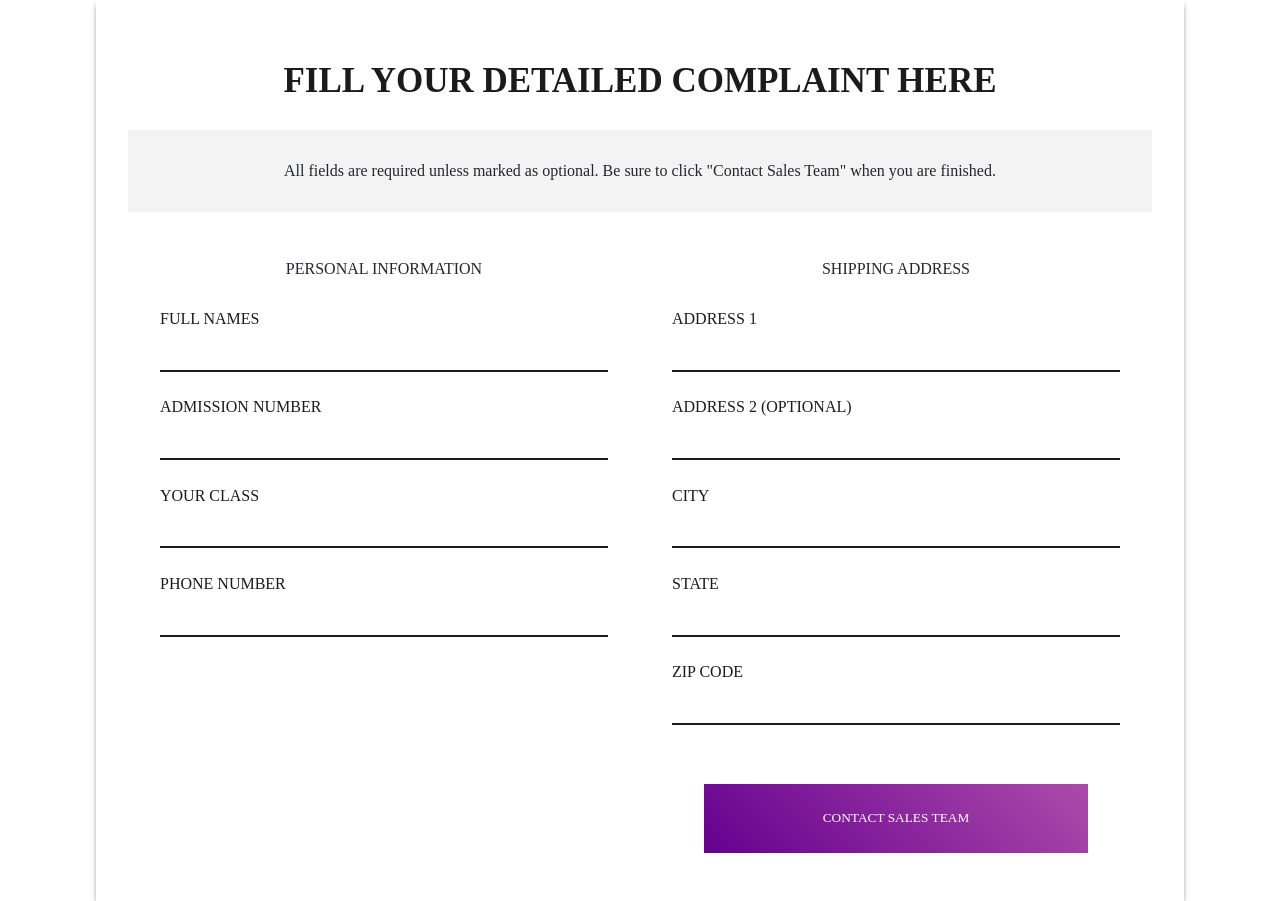
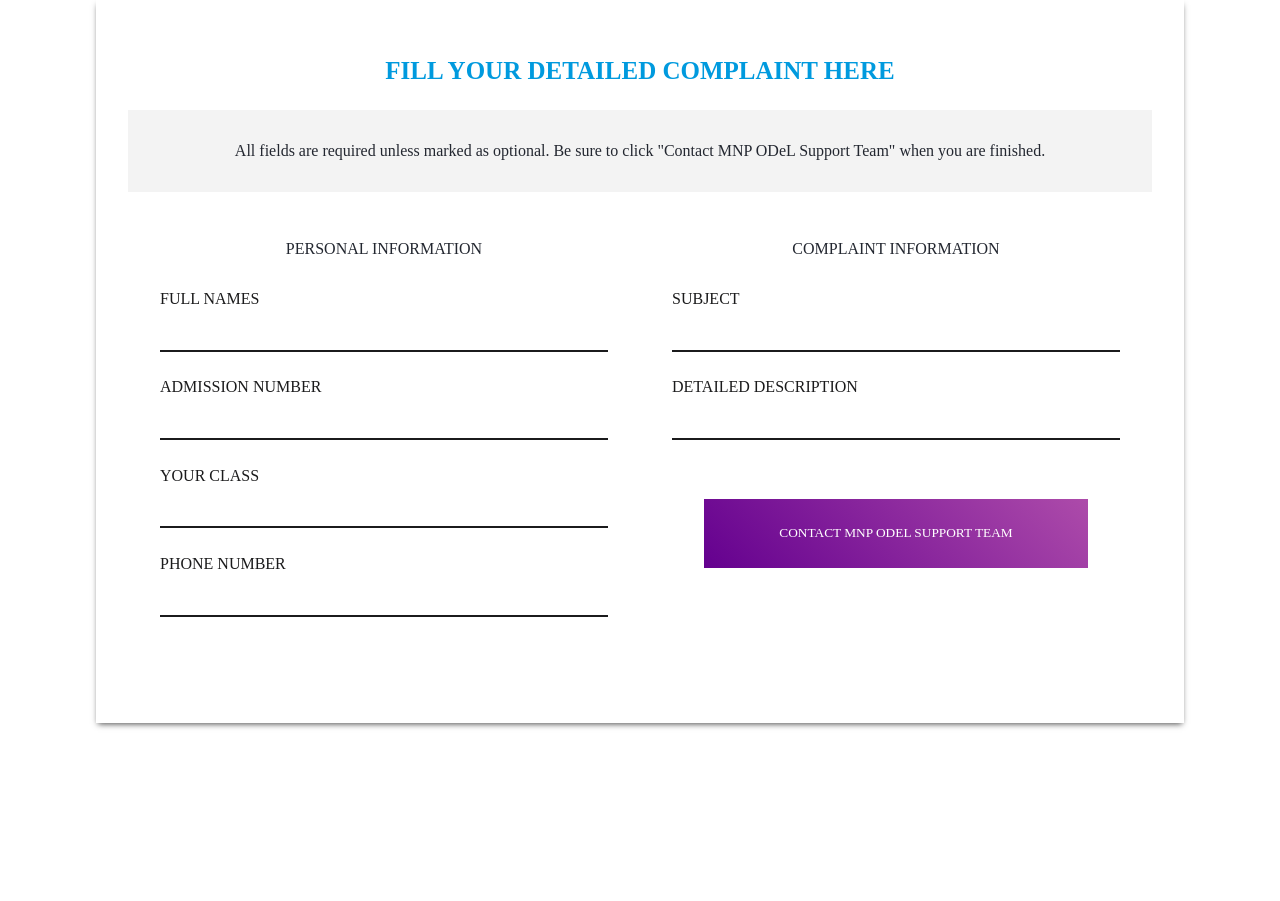
Before and after one commit to RCLDevelopers/ODeL-Complaints-Form, a plain HTML site: page index.html in a window 1280 px wide. After the commit the page ends 800 px from the top, so only its background shows below. Drawn offline with Linux system fonts and the light colour scheme.

Commit message:
first commit

```diff
--- a/index.html
+++ b/index.html
@@ -10,7 +10,7 @@
                               <div class="instructions">
 
                                 All fields are required unless marked as optional.
-       Be sure to click "Contact Sales Team"
+                                Be sure to click "Contact MNP ODeL Support Team"
                                 when you are finished.
 
                               </div>
@@ -23,6 +23,7 @@
                                                 Full Names
                                               </label>
                                               <input id="first-name" name="first-name" type="text" required>
+
                                               <label for="last-name">
                                                 Admission Number
                                               </label>
@@ -55,19 +56,24 @@
                                         </div>
                                         <div class="column-6">
                                 <fieldset>
-	      <legend>Shipping Address</legend>
-	      <label for="shipping-address-line-1">Address 1</label>
-	      <input id="shipping-address-line-1" id="shipping-address-line-1" type="text" required>
-	      <label for="shipping-address-line-2">Address 2 (optional)</label>
-	      <input id="shipping-address-line-2" id="shipping-address-line-2" type="text">
-	      <label for="shipping-address-city">City</label>
+                          <legend>Complaint Information</legend>
+                          <label for="Subject">Subject</label>
+                          <input id="Subject"  type="text" required>
+
+                          <label for="Detailed-Description">Detailed Description</label>
+                          <input id="Detailed-Description" type="text">
+
+                          <!--<label for="shipping-address-city">City</label>
                           <input id="shipping-address-city" id="shipping-address-city" type="text" required>
+
                           <label for="shipping-address-state">State</label>
                           <input id="shipping-address-state" id="shipping-address-state" type="text" required>
+
                           <label for="shipping-address-zip-code">Zip Code</label>
                           <input id="shipping-address-zip-code" id="shipping-address-zip-code" type="text" required>
+                                -->
                         </fieldset>
-	    <input type="submit" value="Contact Sales Team">
+                        <input type="submit" value="Contact MNP ODeL Support Team">
                       </div>
                     </div>
                   </form>
--- a/style.css
+++ b/style.css
@@ -18,10 +18,10 @@
 @import url('https://fonts.googleapis.com/css?family=Archivo+Black&display=swap');
 
 h4 {
-    font-family: 'Archivo Black', serif;
-    font-size: 35px;
+    font-family: 'Montserrat', serif;
+    font-size: 25px;
     line-height: 28px;
-    color: #1b1b1c;
+    color: #009ade;
     text-transform: uppercase;
     text-align: center;
     padding: 1em;
@@ -93,7 +93,8 @@ legend {
 }
 
 form input[type="text"],
-form input[type="tel"] {
+form input[type="tel"]
+{
     padding: 1em;
     margin-bottom: 2em;
     display: block;
```
Lines whose indentation alone changed are shown as unchanged.
